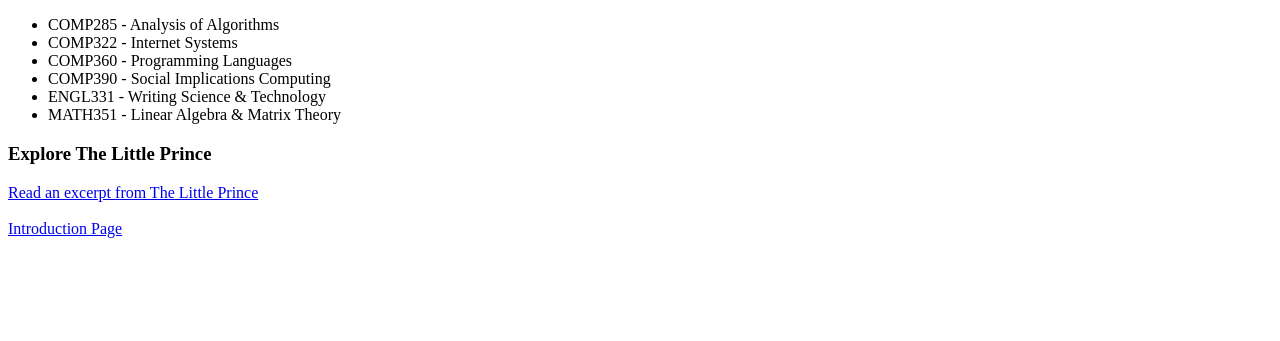
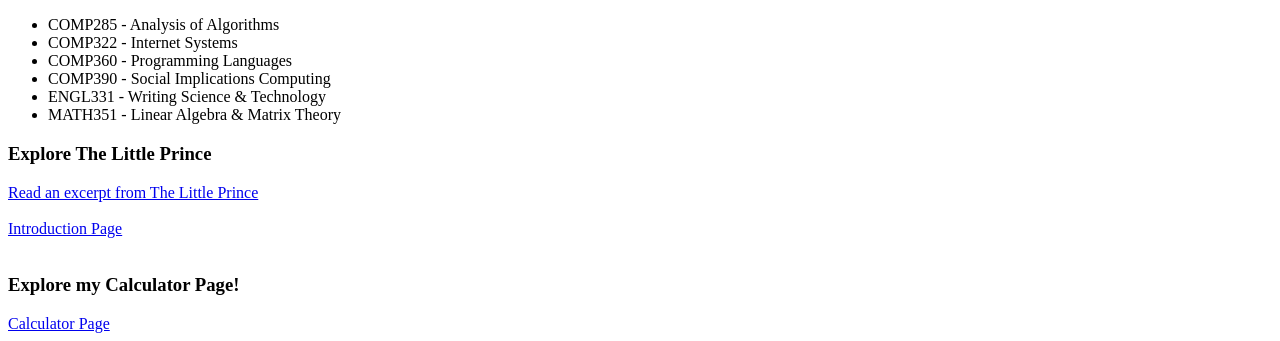
Before and after one commit to Kay4luh/Kay4luh.github.io, a plain HTML site: page index.html in a window 1280 px wide. Shown: the part 634-975 px from the top of the page. Before the commit the page ends 880 px from the top, so only its background shows below. Drawn offline with Linux system fonts and the light colour scheme.

Commit message:
Update index.html

```diff
--- a/index.html
+++ b/index.html
@@ -35,6 +35,9 @@
         <br><br>
 
         <a href="introduction.html">Introduction Page</a>
+        <br><br>
+            <h3> Explore my Calculator Page! </h3>
+            <a href="calculator.html">Calculator Page</a>
     </div>
 </body>
 </html>
```
